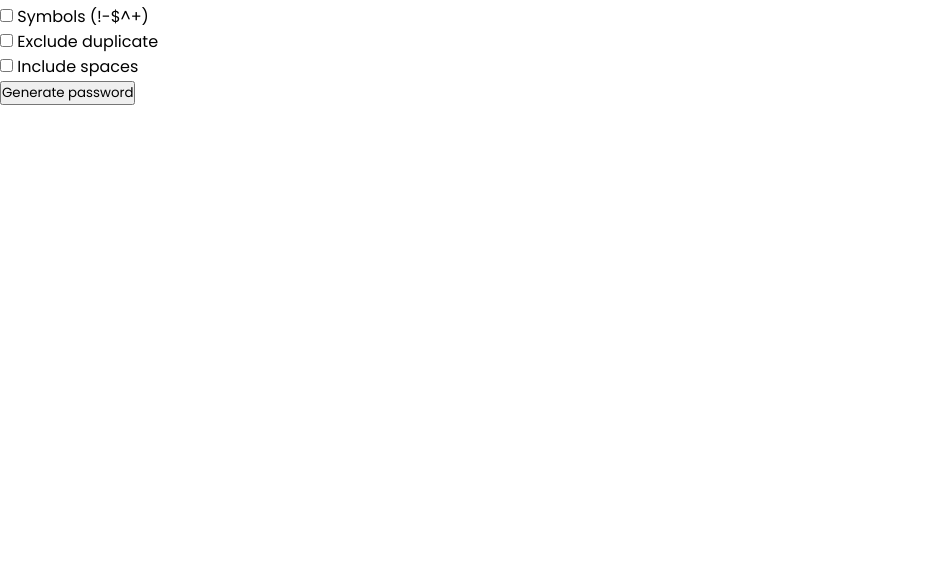
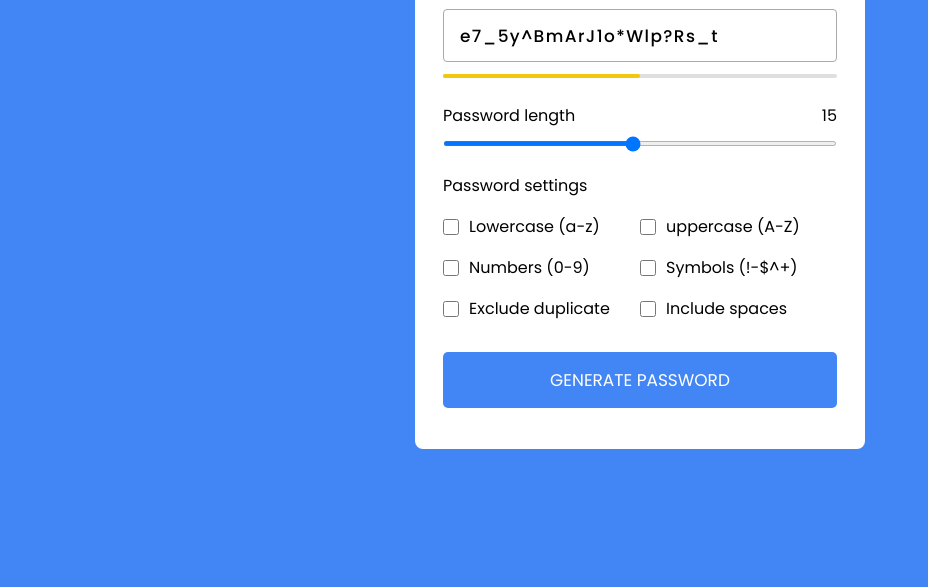
Before and after one commit to AlexixsGit/passwordGenerator, a plain HTML site: page index.html in a window 1280 px wide. Shown: the part 213-800 px from the top of the page, without its empty margins (0-928 px from the left). Drawn offline with nearby package versions, Linux system fonts and the light colour scheme.

Commit message:
all the styles finished

```diff
--- a/index.html
+++ b/index.html
@@ -16,15 +16,14 @@
         <div class="wrapper">
             <div class="input-box">
                 <input type="text" value="e7_5y^BmArJ1o*Wlp?Rs_t" disabled>
-                <span class="material-symbols-rounded">Copy all</span>
             </div>
-            <div class="class-indicator">
+            <div class="pass-indicator"></div>
             <div class="pass-length">
                 <div class="details">
                     <label for="" class="title">Password length</label>
                     <span>15</span>
                 </div>
-                    <input type="range" min="1" max="30" step="1">
+                <input type="range" min="1" max="30" value="15" step="1">
             </div>
             <div class="pass-settings">
                 <label for="" class="title">Password settings</label>
@@ -58,7 +57,6 @@
             <button class="generate-btn">Generate password</button>
         </div>
     </div>
-    </div>
 </body>
 
 </html>
--- a/style.css
+++ b/style.css
@@ -6,3 +6,128 @@
     box-sizing: border-box;
     font-family: 'Poppins', sans-serif;
 }
+
+body {
+    display: flex;
+    align-items: center;
+    justify-content: center;
+    min-height: 100vh;
+    background: #4285F4;
+
+}
+
+.container {
+    width: 450px;
+    background: #fff;
+    border-radius: 8px;
+}
+
+.container h2 {
+    font-weight: 600;
+    font-size: 1.31rem;
+    padding: 1rem 1.17rem;
+    border-bottom: 1px solid #d4dbe5;
+}
+
+.wrapper {
+    margin: 1.25rem 1.75rem;
+}
+
+.wrapper .input-box {
+    position: relative;
+}
+
+.input-box input {
+    width: 100%;
+    height: 53px;
+    color: #000;
+    background: none;
+    font-size: 1.06rem;
+    font-weight: 500;
+    border-radius: 4px;
+    letter-spacing: 1.4px;
+    border: 1px solid #aaa;
+    padding: 0 2.85rem 0 1rem;
+}
+
+.input-box span {
+    position: absolute;
+    right: 13px;
+    cursor: pointer;
+    line-height: 53px;
+    color: #707070;
+}
+
+.input-box span:hover {
+    color: #4285F4 !important;
+}
+
+.wrapper .pass-indicator {
+    width: 100%;
+    height: 4px;
+    background: #dfdfdf;
+    position: relative;
+    margin-top: 0.75rem;
+    border-radius: 25px;
+}
+
+.pass-indicator::before {
+    position: absolute;
+    content: '';
+    height: 100%;
+    width: 50%;
+    border-radius: inherit;
+    background: #f1c80b;
+}
+
+.wrapper .pass-length {
+    margin: 1.56rem 0 1.25rem;
+}
+
+.pass-length .details {
+    display: flex;
+    justify-content: space-between;
+}
+
+.pass-length input {
+    width: 100%;
+    height: 5px;
+}
+
+.pass-settings .options {
+    display: flex;
+    list-style: none;
+    flex-wrap: wrap;
+    margin-top: 1rem;
+}
+
+.pass-settings .options .option {
+    display: flex;
+    align-items: center;
+    margin-bottom: 1rem;
+    width: calc(100%/2);
+}
+
+.options .option input {
+    height: 16px;
+    width: 16px;
+    cursor: pointer;
+}
+
+.options .option label {
+    cursor: pointer;
+    padding-left: 0.63rem;
+}
+
+.wrapper .generate-btn {
+    width: 100%;
+    color: #fff;
+    border: none;
+    cursor: pointer;
+    background: #4285F4;
+    font-size: 1.06rem;
+    padding: 0.94rem 0;
+    border-radius: 5px;
+    text-transform: uppercase;
+    margin: 0.94rem 0 1.3rem;
+}
```
Lines whose indentation alone changed are shown as unchanged.
